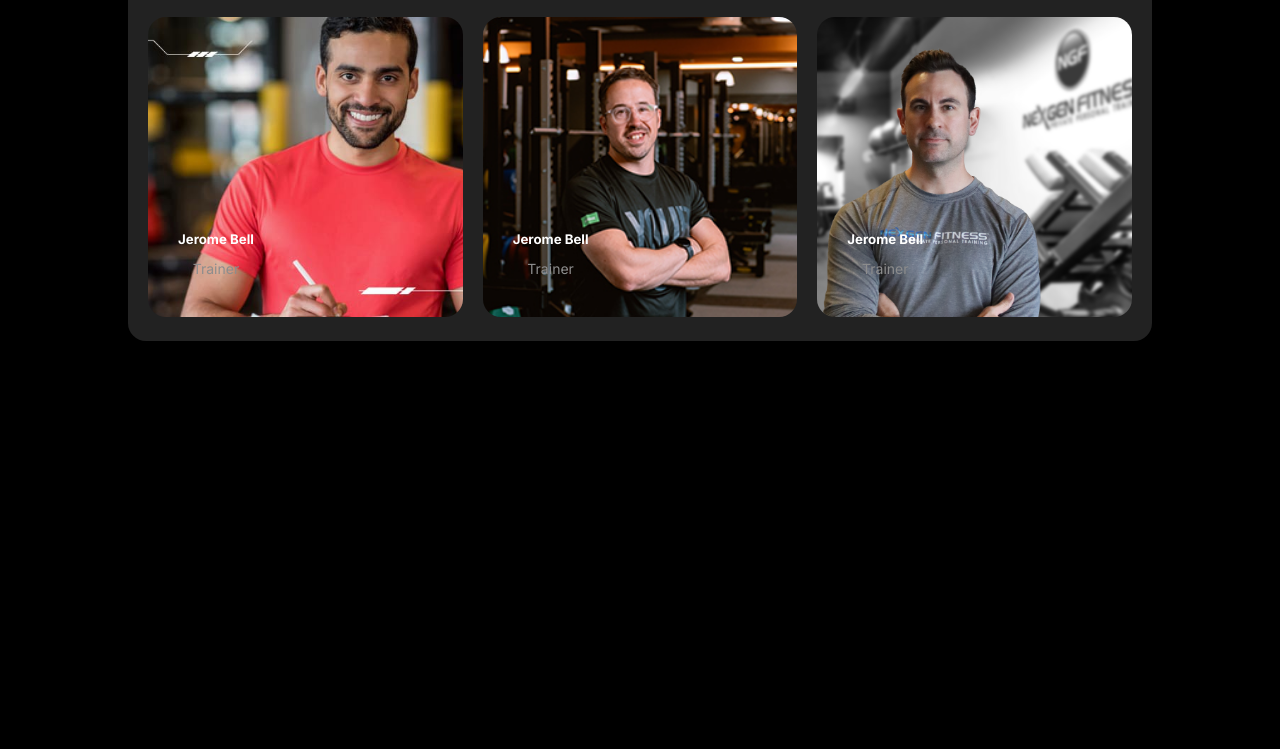
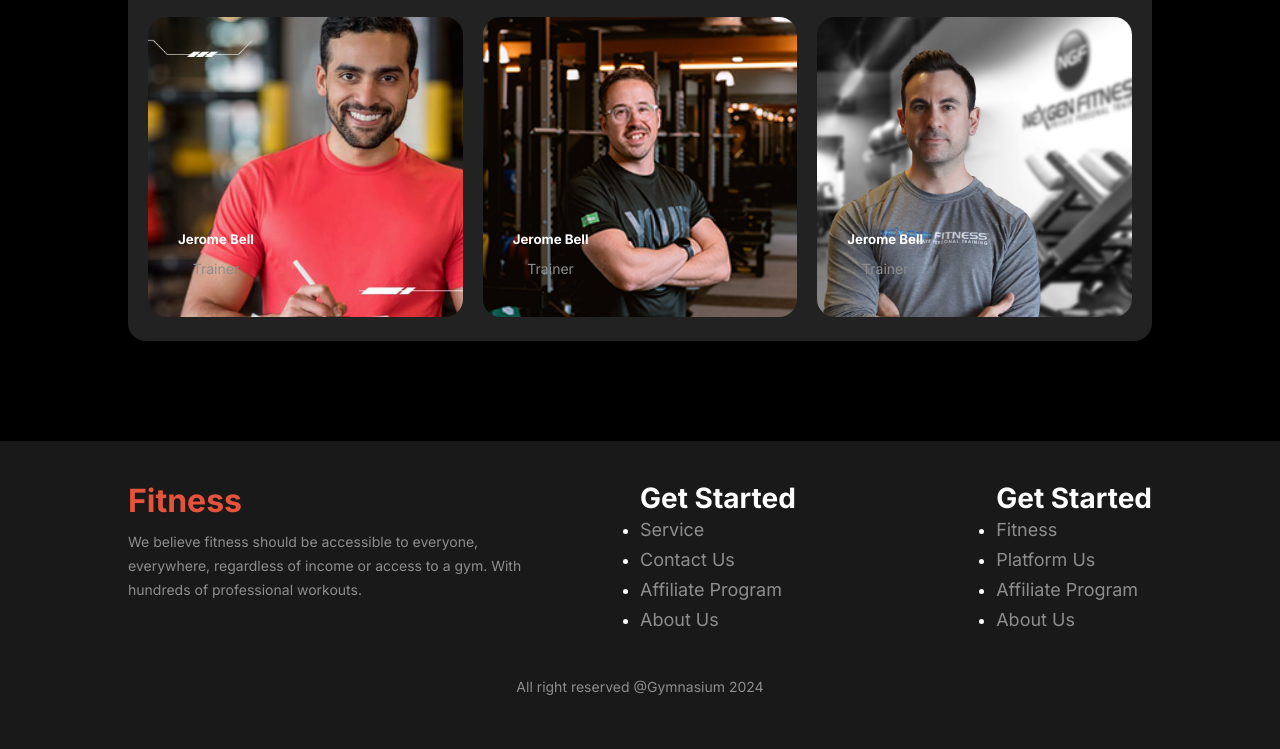
Before and after one commit to MajbaUddin7/A2B10-Gymnasium-ui, a plain HTML site: page index.html in a window 1280 px wide. Shown: the part 3550-4299 px from the top of the page. Before the commit the page ends 3991 px from the top, so only its background shows below. Drawn offline with Linux system fonts and the light colour scheme.

Commit message:
Footer part done

```diff
--- a/index.html
+++ b/index.html
@@ -319,5 +319,43 @@
      </section>
      <!--   Meet Our Team End  -->
     </main>
+
+    <footer>
+        <div class="container">
+            <div class="footer-main display-flex">
+                <div class="brand w-50">
+                    <h1 class="logo-text">Fitness</h1>
+                    <p>We believe fitness should be accessible to everyone, <br>everywhere, regardless of income or access to a gym. With
+                        <br>hundreds of professional workouts.</p>
+
+                </div>
+                <div class="footer-nav display-flex justify-content-between w-50">
+                    <div class="get-started">
+                        <h4>Get Started</h4>
+                        <ul>
+                            <li><a href="">Service</a></li>
+                            <li><a href="">Contact Us</a></li>
+                            <li><a href="">Affiliate Program</a></li>
+                            <li><a href="">About Us</a></li>
+                        </ul>
+                    </div>
+                    <div class="get-started">
+                        <h4>Get Started</h4>
+                        <ul>
+                            <li><a href="">Fitness</a></li>
+                            <li><a href="">Platform Us</a></li>
+                            <li><a href="">Affiliate Program</a></li>
+                            <li><a href="">About Us</a></li>
+                        </ul>
+                    </div>
+                </div>
+            </div>
+            <!-- <hr> -->
+            <div class="footer-bottom">
+                <p class="text-center">All right reserved @Gymnasium 2024</p>
+            </div>
+
+        </div>
+    </footer>
 </body>
 </html>
--- a/styles/style.css
+++ b/styles/style.css
@@ -470,3 +470,51 @@ th,td{
     border-radius: 18px;
 }
 /* Meet our team css end */
+
+/* Footer CSS Start */
+footer{
+    background-color: var(--color-dark);
+    padding: 40px 0;
+}
+.footer-bottom{
+    margin-top: 40px;
+}
+.footer-nav ul li a {
+    color: var(--color-dark-white);
+    font-size: 18px;
+    line-height: 30px;
+}
+.logo-text{
+    color: var(--color-red);
+}
+/* Footer CSS end */
+
+/* Mobile Responsive */
+@media only screen and (max-width: 576px) {
+    .banner{
+        flex-direction: column;
+    }
+    .w-50{
+        width: 100%;
+    }
+    .display-flex{
+        flex-wrap: wrap;
+    }
+    .display-grid{
+        grid-template-columns: repeat(1, 1fr);
+    }
+    /* Header */
+    nav{
+        display: none;
+    }
+    .hem-menu{
+        display: block;
+        width: 24px;
+    }
+
+    /* Footer */
+    .footer-nav{
+        flex-direction: column;
+    }
+
+}
```
